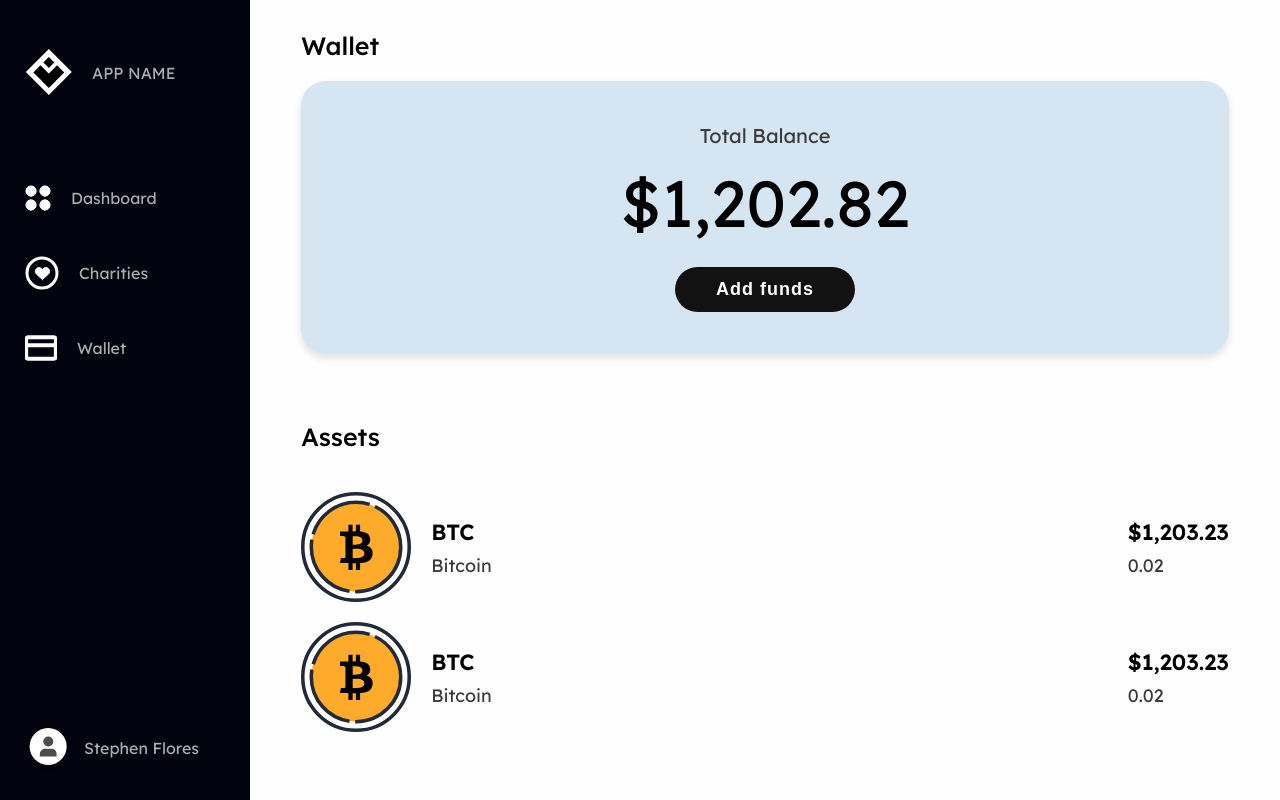
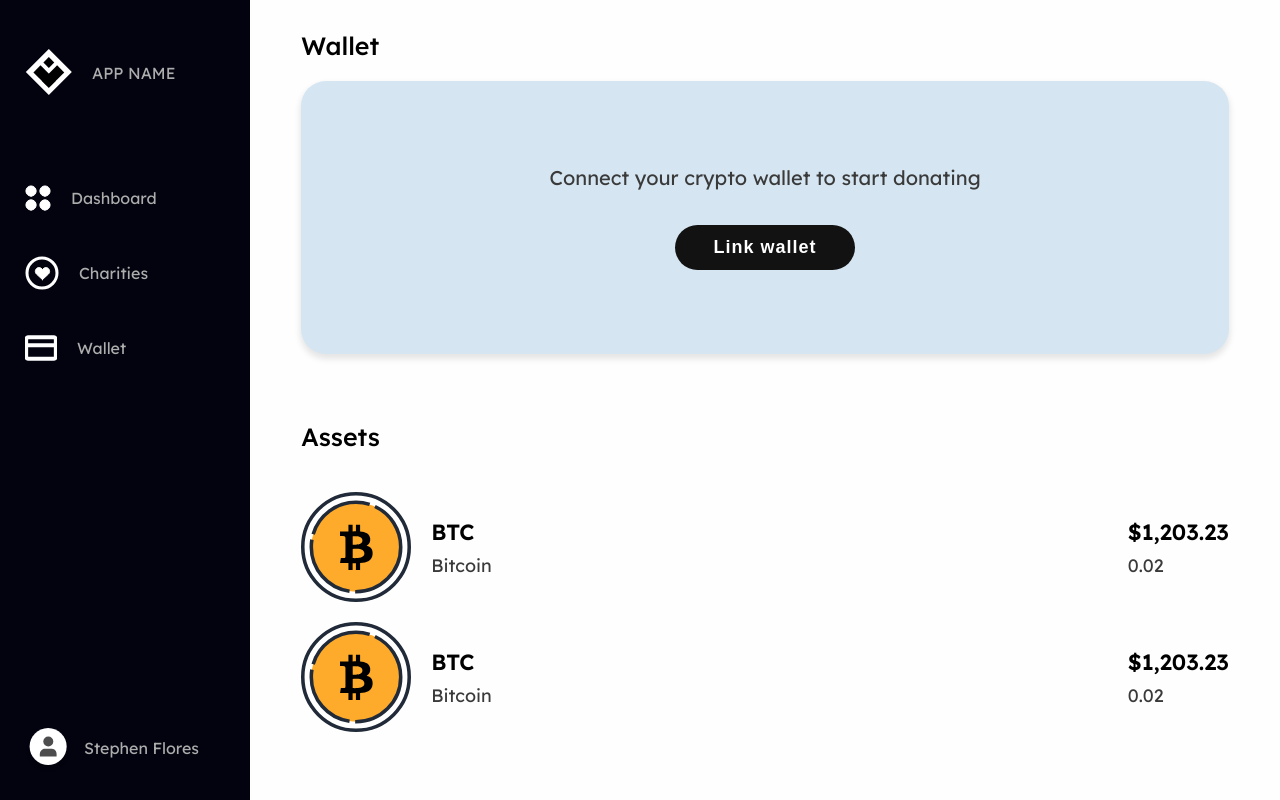
Before and after one commit to david-wei-01001/CryptoCare, a React (Create React App) app in the folder frontend/: page /wallet in a window 1280 px wide. Built offline with nearby package versions, Linux system fonts and the light colour scheme.

Commit message:
feat: Created link wallet component for wallet page

```diff
--- /dev/null
+++ b/frontend/src/components/Wallet/LinkWalletCard/LinkWalletCard.css
@@ -0,0 +1,27 @@
+.link-wallet-card-container {
+  background-color: var(--light-blue-background);
+  height: 100%;
+  border-radius: 20px;
+}
+
+p {
+  margin: 0;
+}
+
+.link-wallet-card-container {
+  background-color: var(--light-blue-background);
+  border-radius: 25px;
+  display: flex;
+  flex-direction: column;
+  justify-content: center;
+  align-items: center;
+  height: 100%;
+  box-shadow: 0px 4px 6px 1px rgba(0, 0, 0, 0.1);
+}
+
+.link-wallet-card-container .wallet-card-wrapper {
+  text-align: center;
+  display: flex;
+  flex-direction: column;
+  gap: 25px;
+}
--- /dev/null
+++ b/frontend/src/components/Wallet/LinkWalletCard/LinkWalletCard.js
@@ -0,0 +1,17 @@
+import React from 'react';
+import './LinkWalletCard.css';
+import SmallButton from '../../Button/SmallButton'
+
+
+const LinkWalletCard = () => {
+  return (
+    <div className="link-wallet-card-container">
+      <div className="wallet-card-wrapper">
+        <p className="wallet-card-header">Connect your crypto wallet to start donating</p>
+        <SmallButton onClick="" text="Link wallet"/>
+      </div>
+    </div>
+  );
+};
+
+export default LinkWalletCard;
--- a/frontend/src/components/Wallet/Wallet.js
+++ b/frontend/src/components/Wallet/Wallet.js
@@ -2,6 +2,7 @@ import React from 'react';
 import NavigationSidebar from '../NavigationSideBar/NavigationSidebar';
 import Assets from './Assets/Assets';
 import WalletCard from './WalletCard/WalletCard';
+import LinkWalletCard from './LinkWalletCard/LinkWalletCard';
 import './Wallet.css';
 
 const Wallet = () => {
@@ -13,7 +14,8 @@ const Wallet = () => {
       <div className="wallet-content">
         <div className="top-section">
           <h1 className="header">Wallet</h1>
-          <WalletCard />
+          <LinkWalletCard />
+          {/* <WalletCard /> */}
         </div>
 
 
```
